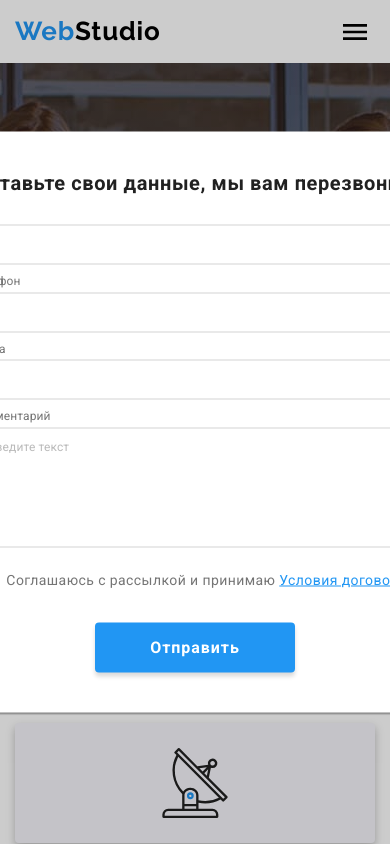
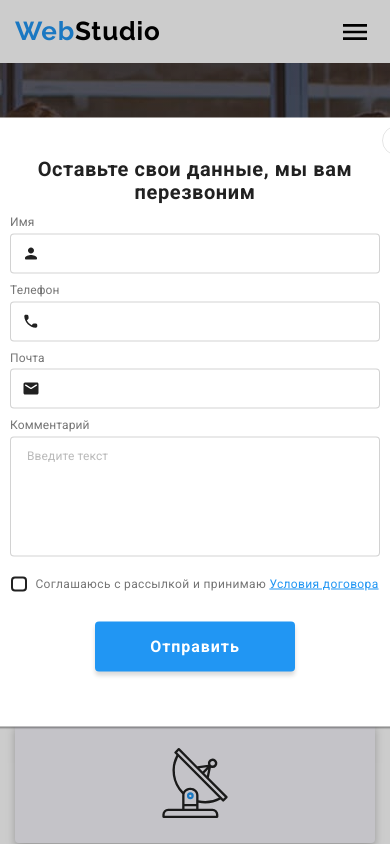
Before and after one commit to Urichcool/goit-markup-hw-08, a plain HTML site: page index.html in a window 390 px wide. Both pictures are taken after a click on the button "Заказать услугу". Shown: the top 844 px of the page. Drawn offline with Linux system fonts and the light colour scheme.

Commit message:
add-response-modal

```diff
--- a/js/modal.js
+++ b/js/modal.js
@@ -9,6 +9,7 @@
   refs.closeModalBtn.addEventListener("click", toggleModal);
 
   function toggleModal() {
+    document.body.classList.toggle("modal-open");
     refs.modal.classList.toggle("is-hidden");
   }
 })();
--- a/sass/components/_body.scss
+++ b/sass/components/_body.scss
@@ -59,4 +59,7 @@ body {
   font-family: "Roboto", "sans-serif";
   font-size: 14px;
   letter-spacing: 0.03em;
+  &.modal-open{
+    overflow: hidden;
+  }
 }
--- a/sass/components/_modal.scss
+++ b/sass/components/_modal.scss
@@ -20,17 +20,21 @@
 }
 
 .modal{
-  position: absolute;
+width: 450px;
+height: 609px;
+ position: absolute;
   top: 50%;
   left: 50%;
-  transform: translate(-50%, -50%) scale(1);
-  width: 528px;
-  height: 581px;
+  transform: translate(-50%, -50%);
   background-color: $primary-bg-color;
   border-radius: 4px;
   box-shadow: 0px 1px 3px rgba(0, 0, 0, 0.12), 0px 1px 1px rgba(0, 0, 0, 0.14), 0px 2px 1px rgba(0, 0, 0, 0.2);
   transition: $transition-duration $transition-timing-function;
   padding: 40px;
+  @media (min-width:$desktop){
+   width: 528px;
+  height: 581px;
+  }
 }
 
 .modal__icon{
@@ -62,6 +66,13 @@
   &:hover,
   &:focus{
     color: $accent-color;
+  }
+}
+
+.modal-form{
+  width: 370px;
+  @media (min-width:$desktop) {
+    width: 448px;
   }
 }
 
@@ -103,7 +114,6 @@ letter-spacing: 0.01em;
   padding-left: 30px;
   border: 1px solid rgba(33, 33, 33, 0.2);
 border-radius: 4px;
-width: 448px;
 height: 40px;
 outline: none;
 transition-property: border-color ;
@@ -149,7 +159,6 @@ letter-spacing: 0.01em;
 .modal-textarea-comment{
   border: 1px solid rgba(33, 33, 33, 0.2);
 border-radius: 4px;
-width: 448px;
 height: 120px;
 resize: none;
 padding: 12px 16px;
@@ -197,10 +206,16 @@ letter-spacing: 0.03em;
 }
 
 .modal-checkbox__label{
-    font-size: 1.71;
-line-height: 24px;
+    font-size: 12px;
+line-height: 1.16;
 letter-spacing: 0.03em;
-margin-left: 7px;
+margin-left: 8px;
+
+@media (min-width:$desktop) {
+   font-size: 14px;
+line-height: 1.71;
+letter-spacing: 0.03em;
+}
 }
 
 .modal-checkbox__icon{
@@ -218,11 +233,17 @@ margin-left: 7px;
   font-family: 'Roboto';
 font-style: normal;
 font-weight: 400;
-font-size: 14px;
-line-height: 1.71;
+font-size: 12px;
+line-height: 1.16;
 letter-spacing: 0.03em;
 text-decoration-line: underline;
 color: $accent-color;
+
+@media (min-width:$desktop) {
+   font-size: 14px;
+line-height: 1.71;
+letter-spacing: 0.03em;
+}
 }
 
 .modal__submit-button{
--- a/sass/components/_page-header-menu.scss
+++ b/sass/components/_page-header-menu.scss
@@ -36,9 +36,6 @@
   width: 100%;
  z-index: 1;
 background-color: $primary-white-color;
-&.is-open{
-  display: block;
-}
 
 
 @media screen and (max-width: 767px) {
@@ -51,6 +48,10 @@ background-color: $primary-white-color;
  padding-bottom: 48px;
  padding-left: 40px;
   z-index:1;
+  &.is-open{
+  display: block;
+}
+
 }
 
 @media screen and (min-width: 768px){
```
Also changed, not shown: css/main.css, css/main.min.css, 2 other files.
